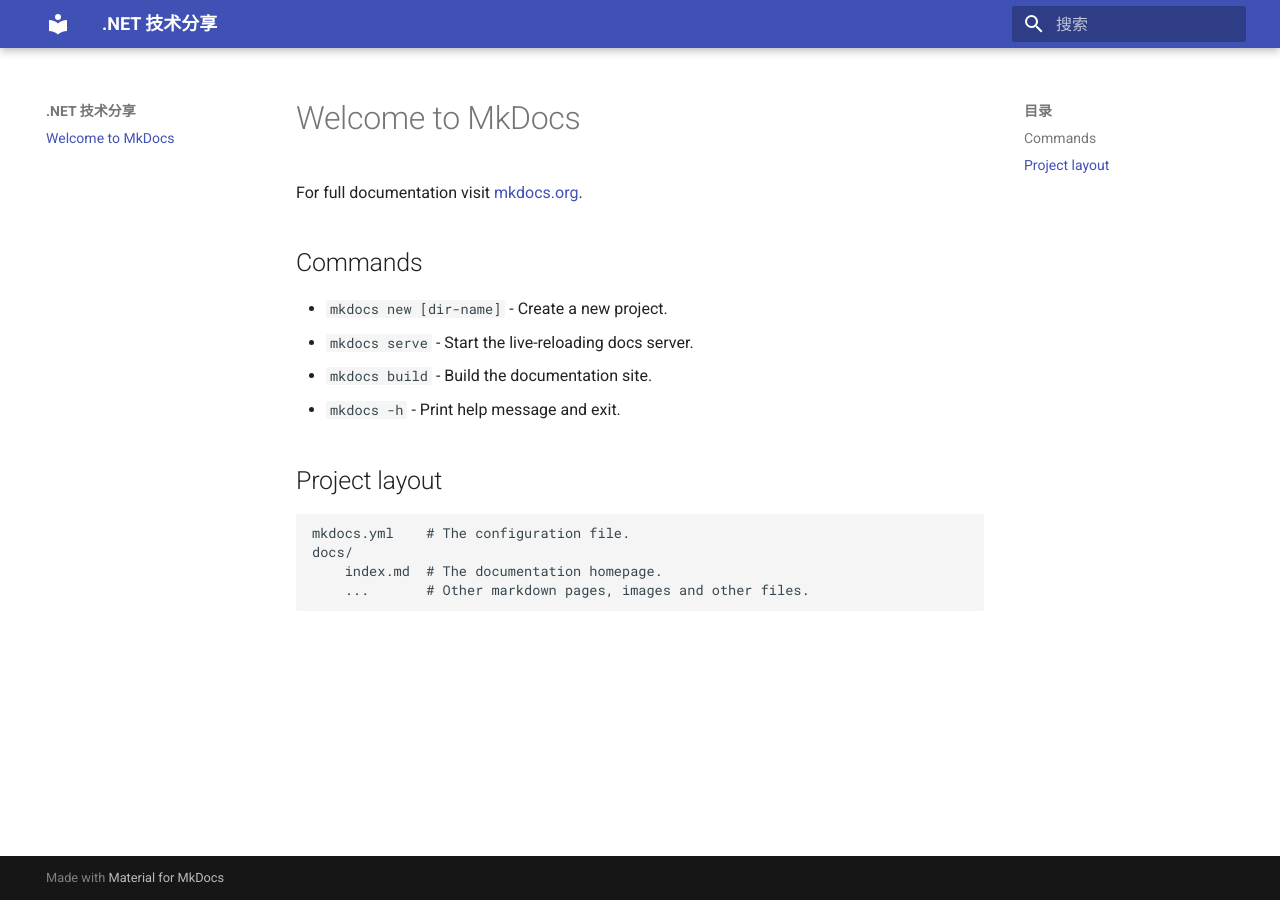
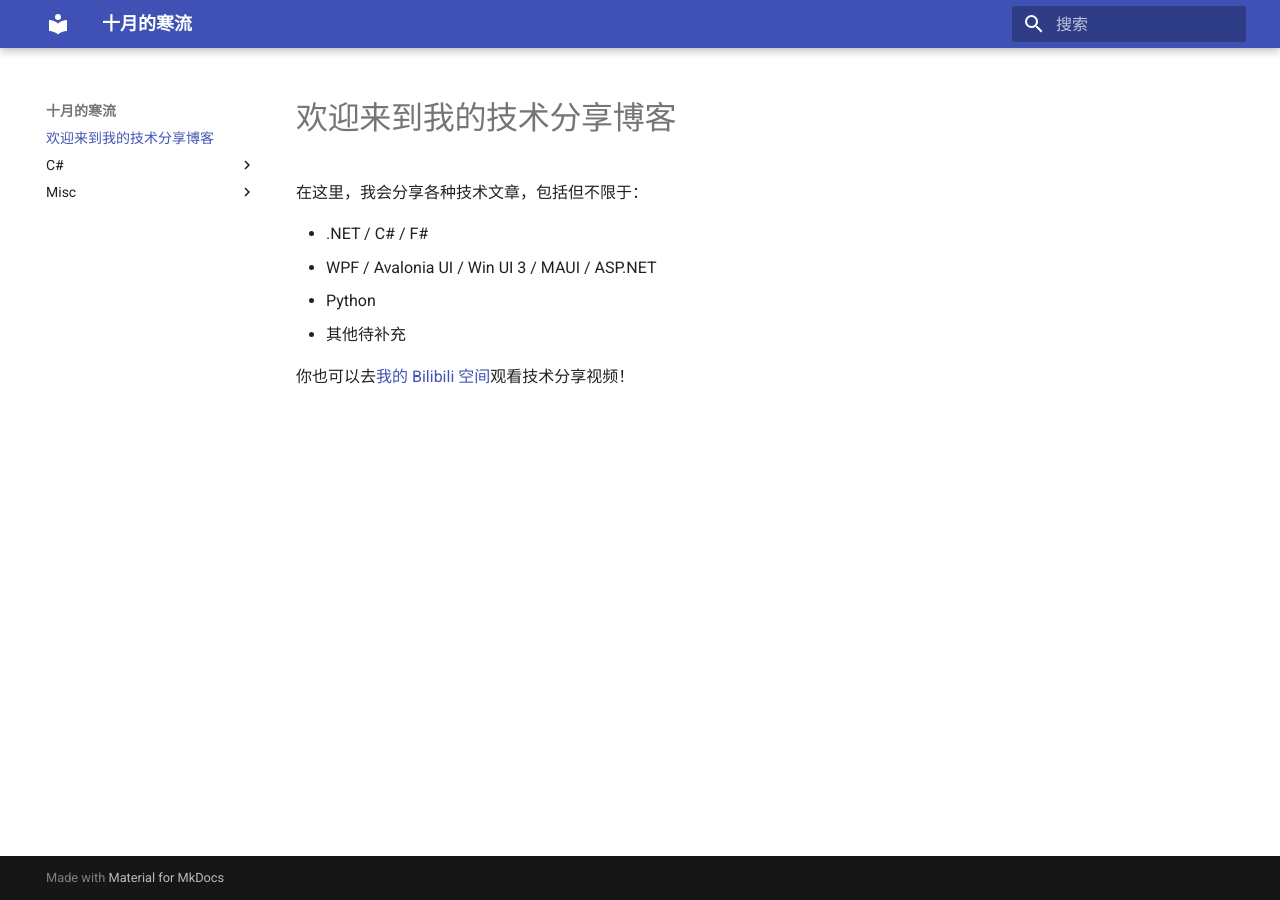
Before and after one commit to albedo-geo/albedo-geo.github.io, an MkDocs documentation site: the page built from docs/index.md, in a window 1280 px wide. Built offline with MkDocs 1.6.1 and Material for MkDocs 9.7.7, drawn with Linux system fonts in a browser that asks for light colours.

Commit message:
20230517

```diff
--- a/docs/index.md
+++ b/docs/index.md
@@ -1,17 +1,10 @@
-# Welcome to MkDocs
+# 欢迎来到我的技术分享博客
 
-For full documentation visit [mkdocs.org](https://www.mkdocs.org).
+在这里，我会分享各种技术文章，包括但不限于：
 
-## Commands
+- .NET / C# / F#
+- WPF / Avalonia UI / Win UI 3 / MAUI / ASP.NET
+- Python
+- 其他待补充
 
-* `mkdocs new [dir-name]` - Create a new project.
-* `mkdocs serve` - Start the live-reloading docs server.
-* `mkdocs build` - Build the documentation site.
-* `mkdocs -h` - Print help message and exit.
-
-## Project layout
-
-    mkdocs.yml    # The configuration file.
-    docs/
-        index.md  # The documentation homepage.
-        ...       # Other markdown pages, images and other files.
+你也可以去[我的 Bilibili 空间](https://space.bilibili.com/600592)观看技术分享视频！
--- a/mkdocs.yml
+++ b/mkdocs.yml
@@ -1,21 +1,29 @@
-site_name: .NET 技术分享
-site_description: 一些 .NET 技术分享随笔
+site_name: 十月的寒流
+site_description: 一些编程技术分享随笔
 site_author: 十月的寒流
 
 theme:
   name: material
   language: zh
 markdown_extensions:
-  - admonition
-  - fenced_code
-  - codehilite
-  - smarty
   - toc:
       permalink: True
   - pymdownx.blocks.admonition
   - pymdownx.blocks.details
   - pymdownx.blocks.tab:
       alternate_style: True
+  - pymdownx.highlight:
+      anchor_linenums: true
+      line_spans: __span
+      pygments_lang_class: true
+  - pymdownx.inlinehilite
+  - pymdownx.snippets
+  - pymdownx.superfences
+  - attr_list
+  - md_in_html
+  - pymdownx.emoji:
+      emoji_index: !!python/name:materialx.emoji.twemoji
+      emoji_generator: !!python/name:materialx.emoji.to_svg
 
 plugins:
   - search
```
Also changed, not shown: docs/C#/dotnet-cli.md (added, +62 -0 lines), docs/Misc/ffmpeg.md (added, +154 -0 lines).
